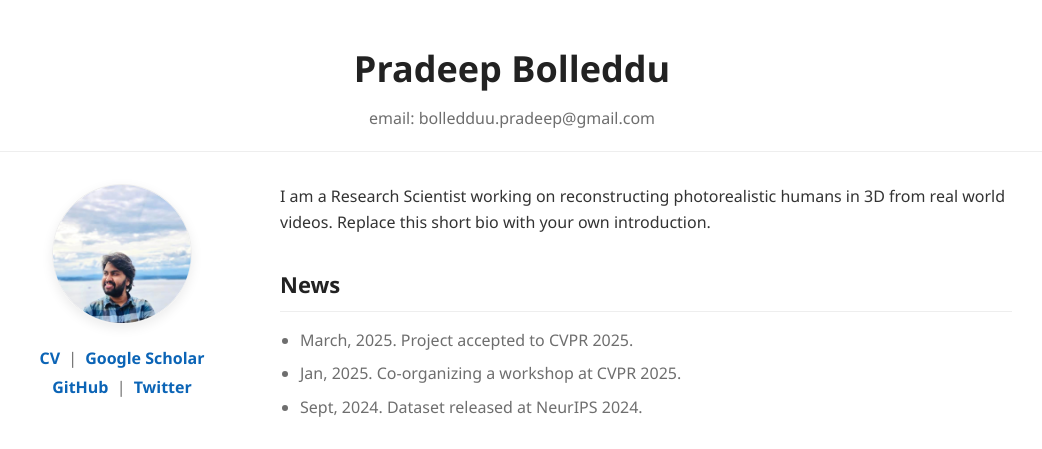
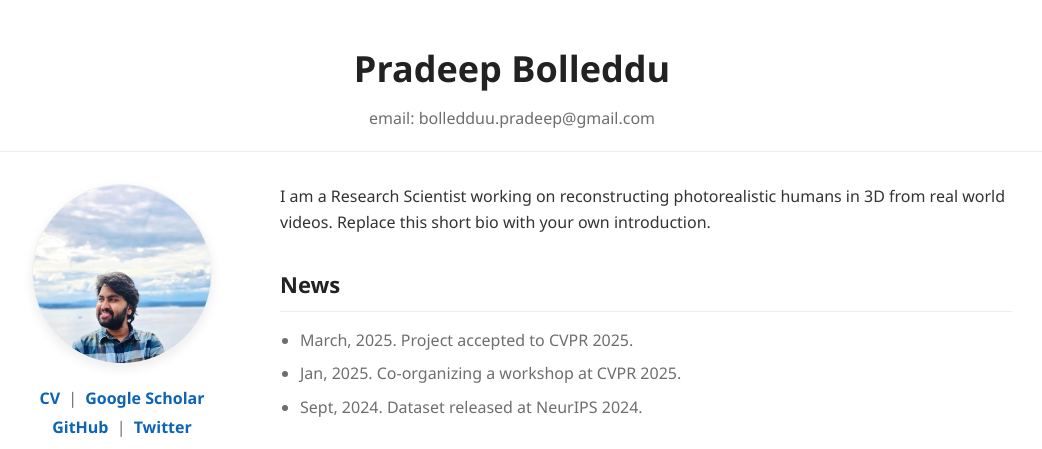
Before and after one commit to bolledduu/web, a plain HTML site: page index.html in a window 1280 px wide. Shown: the top 449 px of the page, without its empty margins (128-1170 px from the left). Drawn offline with Linux system fonts and the light colour scheme.

Commit message:
Update styles.css

```diff
--- a/styles.css
+++ b/styles.css
@@ -49,8 +49,8 @@ body {
   text-align: center;
 }
 .profile-photo {
-  width: 140px;   /* Smaller profile picture */
-  height: 140px;
+  width: 180px;   /* CHANGED: Increased from 140px */
+  height: 180px;  /* CHANGED: Increased from 140px */
   object-fit: cover;
   border-radius: 50%;
   display: block;
```
